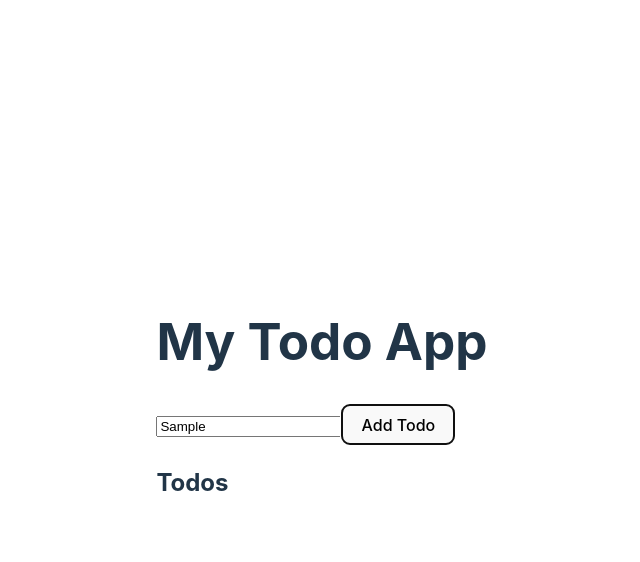
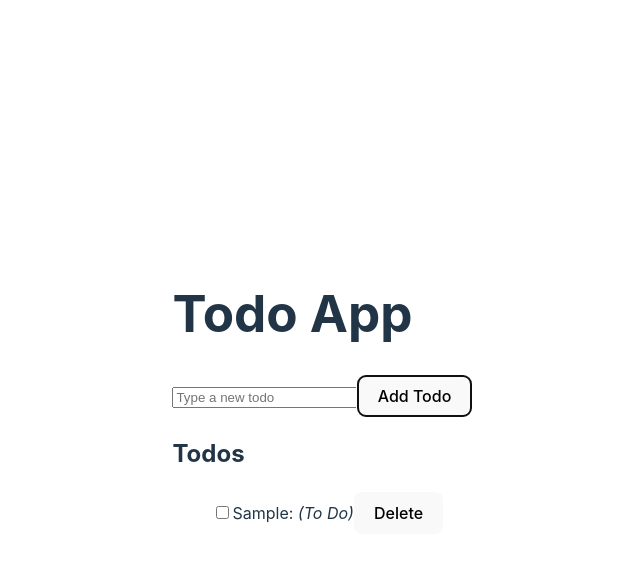
Before and after one commit to MaTor97/react_to_do_list, a React (Vite) app: page / in a window 1280 px wide. Both pictures are taken after typing "Sample" into the empty fields and a click on the button "Add Todo". Shown: the top 562 px of the page, without its empty margins (318-958 px from the left). Built offline with nearby package versions, Linux system fonts and the light colour scheme.

Commit message:
Correct mistakes

```diff
--- a/src/App.jsx
+++ b/src/App.jsx
@@ -1,23 +1,85 @@
 
 import './App.css'
-import { useState } from 'react'
+import { useState, useEffect } from 'react'
 import TodoList from './todoList.jsx'
 import Header from './header.jsx'
 
 
 const App = () => {
-  let initialTodos = localStorage.getItem('todolist') === null ? [] :JSON.parse(localStorage.getItem('todolist'));
-  console.log(initialTodos)
-  const [todos, setTodos] = useState(initialTodos)
+  const [todos, setTodos] = useState([]); // Liste des tâches
+  const [counter, setCounter] = useState(0); // Compteur pour assigner des indices uniques
 
-    return (
-      <main>
-        <h1>My Todo App</h1>
-        <Header/>
-        <TodoList todos={todos}/>
-      </main>
-    );
+  // Charger les tâches initiales depuis le localStorage
+  useEffect(() => {
+    const storedList = localStorage.getItem("todolist");
+    if (storedList) {
+      const parsedList = JSON.parse(storedList);
+      setTodos(parsedList);
+      // Met à jour le compteur en fonction du plus grand index
+      let maxIndex = 0;
+      for (let task of parsedList) {
+        if (task.index > maxIndex) {
+          maxIndex = task.index;
+        }
+      }
+      setCounter(maxIndex);
+    }
+  }, []);
+
+  // Ajouter une tâche
+  const addTodo = (text) => {
+    if (!text.trim()) return; // Ignore les entrées vides
+
+    const newTodo = {
+      index: counter + 1,
+      text: text,
+      done: "Not Done",
+    };
+
+    const updatedTodos = todos.concat(newTodo); // Ajoute sans spread
+    setTodos(updatedTodos);
+    localStorage.setItem("todolist", JSON.stringify(updatedTodos));
+    setCounter(counter + 1);
   };
+
+  // Mettre à jour le statut d'une tâche
+  const toggleDone = (index) => {
+    const updatedTodos = [];
+    for (let task of todos) {
+      if (task.index === index) {
+        updatedTodos.push({
+          index: task.index,
+          text: task.text,
+          done: task.done === "Not Done" ? "Done" : "Not Done",
+        });
+      } else {
+        updatedTodos.push(task);
+      }
+    }
+    setTodos(updatedTodos);
+    localStorage.setItem("todolist", JSON.stringify(updatedTodos));
+  };
+
+  // Supprimer une tâche
+  const deleteTodo = (index) => {
+    const updatedTodos = [];
+    for (let task of todos) {
+      if (task.index !== index) {
+        updatedTodos.push(task);
+      }
+    }
+    setTodos(updatedTodos);
+    localStorage.setItem("todolist", JSON.stringify(updatedTodos));
+  };
+
+  return (
+    <main>
+      <h1>Todo App</h1>
+      <Header addTodo={addTodo} />
+      <TodoList todos={todos} toggleDone={toggleDone} deleteTodo={deleteTodo} />
+    </main>
+  );
+};
 
 
 export default App
--- a/src/header.jsx
+++ b/src/header.jsx
@@ -1,37 +1,24 @@
 import { useState } from 'react'
 
-const Header = () => {
-    const [inputValue, setInputValue] = useState('')
-    const [counter, setCounter] =  useState(0)
+const Header = ({ addTodo }) => {
+  const [inputValue, setInputValue] = useState("");
 
-    const addValue = (event) => {
-        setInputValue(event.target.value)
-    }
-
-    const addStorage = () => {
-        let storedList = localStorage.getItem("todolist");
-        let todolist = storedList ? JSON.parse(storedList) : [];
-
-        let todo = {
-            'index': counter + 1,
-            'text': inputValue,
-            'done': 'Not Done'
-        };
-
-        todolist.push(todo);
-
-        localStorage.setItem("todolist", JSON.stringify(todolist));
-
-        setCounter(counter + 1);
-    };
-
-
-    return (
-      <div>
-        <input type="text" placeholder="Type a new todo" onChange={addValue}/>
-        <button onClick={addStorage}>Add Todo</button>
-      </div>
-    );
+  const handleAdd = () => {
+    addTodo(inputValue); // Ajoute la tâche via le parent
+    setInputValue(""); // Vide l'input
   };
 
+  return (
+    <header>
+      <input
+        type="text"
+        placeholder="Type a new todo"
+        value={inputValue}
+        onChange={(e) => setInputValue(e.target.value)}
+      />
+      <button onClick={handleAdd}>Add Todo</button>
+    </header>
+  );
+};
+
 export default Header
--- a/src/todoList.jsx
+++ b/src/todoList.jsx
@@ -1,38 +1,20 @@
-import { useState } from 'react'
-
-const TodoList = ({ todos }) => {
-  const [tasks, setTasks] = useState(todos);
-
-  const updateDone = (index) => {
-    const updatedTasks = tasks.map(task => {
-      if (task.index === index) {
-        return {
-          index: task.index,
-          text: task.text,
-          done: task.done === 'Not Done' ? 'Done' : 'Not Done'
-        };
-      }
-      return task;
-    });
-
-    setTasks(updatedTasks);
-  };
-
+const TodoList = ({ todos, toggleDone, deleteTodo }) => {
   return (
     <div>
       <h2>Todos</h2>
       <ul>
-        {tasks.map(task => (
+        {todos.map((task) => (
           <li key={task.index}>
             <input
               type="checkbox"
               id={`todo-${task.index}`}
-              checked={task.done === 'Done'}
-              onChange={() => updateDone(task.index)}
+              checked={task.done === "Done"}
+              onChange={() => toggleDone(task.index)}
             />
             <label htmlFor={`todo-${task.index}`}>
-              {task.text}: <em>({task.done === 'Done' ? 'Done' : 'To Do'})</em>
+              {task.text}: <em>({task.done === "Done" ? "Done" : "To Do"})</em>
             </label>
+            <button onClick={() => deleteTodo(task.index)}>Delete</button>
           </li>
         ))}
       </ul>
```
